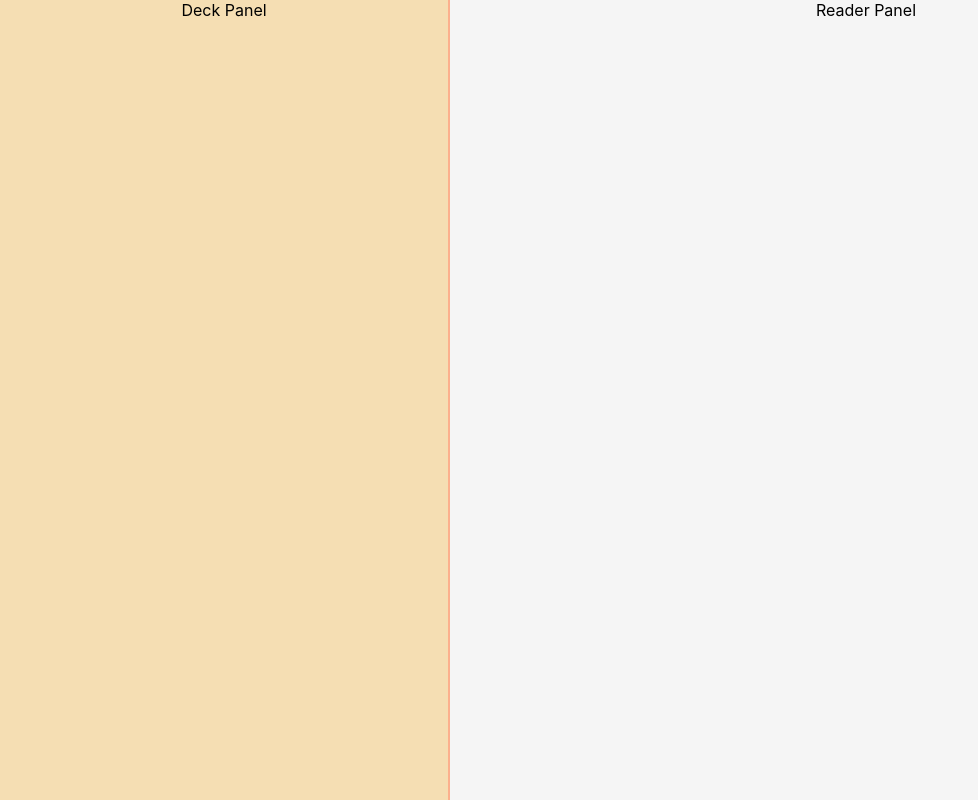
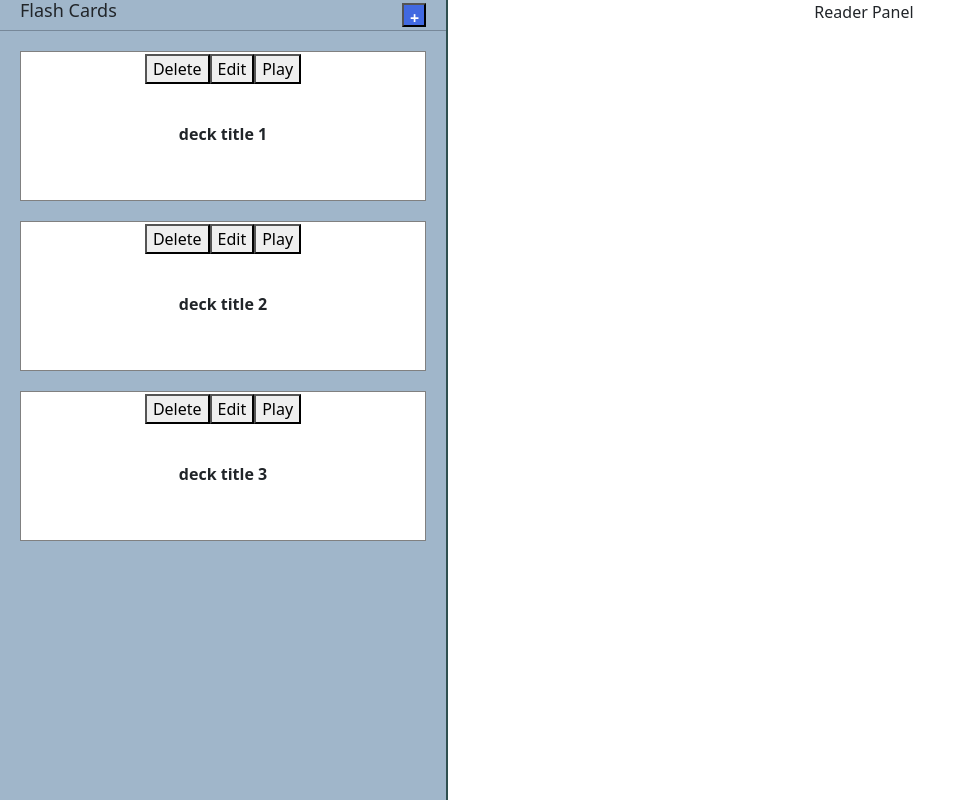
Before and after one commit to pfmagic/flash-card-creator, a React (Create React App) app: page / in a window 1280 px wide. Shown: the whole page, without its empty margins (0-978 px from the left). Built offline with nearby package versions, Linux system fonts and the light colour scheme.

Commit message:
basic structure for deck list and form

```diff
--- a/package.json
+++ b/package.json
@@ -6,6 +6,7 @@
     "@testing-library/jest-dom": "^5.14.1",
     "@testing-library/react": "^11.2.7",
     "@testing-library/user-event": "^12.8.3",
+    "bootstrap": "^5.0.2",
     "react": "^17.0.2",
     "react-dom": "^17.0.2",
     "react-scripts": "4.0.3",
--- a/src/App.js
+++ b/src/App.js
@@ -1,4 +1,5 @@
 import React from 'react';
+import '../node_modules/bootstrap/dist/css/bootstrap.min.css';
 import './App.css';
 import Reader from './Components/Reader';
 
--- a/src/Components/DeckPanel.jsx
+++ /dev/null
@@ -1,11 +0,0 @@
-import React from 'react';
-
-const DeckPanel = () => {
-    return(
-        <React.Fragment>
-            <div className="left-col deckpanel">Deck Panel</div>
-        </React.Fragment>
-    );
-}
-
-export default DeckPanel;
--- /dev/null
+++ b/src/Components/DeckPanel/CardList.jsx
@@ -0,0 +1,32 @@
+import React from 'react';
+
+class CardList extends React.Component {
+    constructor(props) {
+        super(props);
+
+        this.state = {
+            panel: "cardlist"
+        }
+    }
+
+    render(){
+        return(
+            <React.Fragment>
+                <Card />
+            </React.Fragment>
+        );
+    }
+}
+
+const Card = (props) => {
+    console.log(props.panel);
+        return(
+            <div
+                className="card deck"
+            >
+                Front of Card
+            </div>
+        );
+}
+
+export default CardList;
--- /dev/null
+++ b/src/Components/DeckPanel/DeckList.jsx
@@ -0,0 +1,102 @@
+import React from 'react';
+import './deck.css';
+
+class DeckList extends React.Component {
+    constructor(props){
+        super(props);
+        this.state = {
+            panel: "decklist",
+            title: "Flash Cards",
+            decks: [
+                { id: '1', title: 'deck title 1' },
+                { id: '2', title: 'deck title 2' },
+                { id: '3', title: 'deck title 3' },
+            ],
+        }
+    }
+
+    renderDeck(decks) {
+        return (
+            decks.map(deck => (
+                <Deck
+                    key={deck.id}
+                    id={deck.id}
+                    value={deck.title}
+                    showForm={this.props.showForm}
+                    handleEditClick={() => this.handleEditClick(deck.id)}
+                    handleDeleteClick={() => this.handleDeleteClick(deck.id)}
+                    onClick={() => this.handleClick()}
+                />
+            ))
+        );
+      }
+
+    render(){
+        return(
+            <React.Fragment>
+                {this.renderDeck(this.state.decks)}
+            </React.Fragment>
+        );
+    }
+
+}
+
+export class DeckForm extends React.Component {
+   // constructor(props){
+    //    super(props);
+        //this.onChangeTitle = this.onChangeTitle.bind(this);
+   // }
+
+    onChangeTitle(e){
+        this.setState({
+            title: e.target.value,
+        });
+    }
+
+    onSubmit(e){
+        e.preventDefaut();
+        this.setState({
+            title: '',
+        })
+    }
+
+    render(){
+        return(
+            <React.Fragment>
+                <div className="deck">
+                    <form onSubmit={this.handleSubmit}>
+                        <label>
+                            <input
+                                type="text"
+                                name="title"
+                                placeholder="Type a deck name"
+                                value={this.props.decks}
+                                onChange={this.onChangeTitle}
+                            />
+                        </label>
+                        <button className="btn cancel-btn">Cancel</button>
+                        <input type="submit" value="Save" />
+                    </form>
+                </div>
+            </React.Fragment>
+        );
+    }
+
+}
+
+const Deck = (props) => {
+    return(
+        <React.Fragment>
+            <div className="deck">
+                <div className='deck-controls'>
+                    <button>Delete</button>
+                    <button>Edit</button>
+                    <button>Play</button>
+                </div>
+                <div className='deck-title'>{props.value}</div>
+            </div>
+        </React.Fragment>
+    );
+}
+
+export default DeckList;
--- /dev/null
+++ b/src/Components/DeckPanel/DeckPanel.jsx
@@ -0,0 +1,85 @@
+import React from 'react';
+import DeckList,{DeckForm} from './DeckList';
+import CardList from './CardList';
+
+class DeckPanel extends React.Component {
+    constructor(props) {
+        super(props);
+        this.state = {
+            panel: "decklist",
+            title: "Flash Cards",
+            showForm: false,
+        }
+
+        this.handleAddClick = this.handleAddClick.bind(this);
+    }
+
+    handleAddClick(showForm){
+        this.setState({showForm:true});
+    }
+
+    render() {
+        let list;
+        if(this.state.panel === 'decklist'){
+            list = <DeckList showForm={this.state.showForm}/>;
+        }else{
+            list = <CardList showForm={this.state.showForm}/>;
+        }
+
+       return(
+            <React.Fragment>
+                <div className="left-col deckpanel">
+                    <PanelHeader
+                        panel={this.state.panel}
+                        title={this.state.title}
+                        showForm={this.state.showForm}
+                        clickFunc={this.handleAddClick}
+                    />
+                    {(()=>{
+                        if(this.state.showForm === true){
+                           return <DeckForm />;
+                        }
+                    })()}
+                    {list}
+                </div>
+            </React.Fragment>
+        );
+    }
+
+}
+
+class PanelHeader extends React.Component {
+   // constructor(props){
+   //     super(props);
+   // }
+
+    render(){
+        return(
+                <React.Fragment>
+                    <div className="panel-header">
+                        <h1 className="panel-title">{this.props.title}</h1>
+                        <AddBtn showForm="true" handler={this.props.clickFunc}/>
+                    </div>
+                </React.Fragment>
+            );
+    }
+}
+
+class AddBtn extends React.Component{
+    //constructor(props){
+    //    super(props);
+    //}
+
+    render() {
+        return(
+            <button
+                className="add-btn"
+                value="true"
+                onClick={()=>this.props.handler(true)}
+            >+</button>
+        );
+    }
+
+}
+
+export default DeckPanel;
--- /dev/null
+++ b/src/Components/DeckPanel/deck.css
@@ -0,0 +1,56 @@
+.deck {
+    background-color: white;
+    border: 1px solid gray;
+    margin: 20px 20px;
+    display: flex;
+    flex-flow: column;
+    min-height: 150px;
+}
+
+.deck .deck-controls {
+    flex: 1;
+    padding: 2px 5px;
+    justify-items: right;
+}
+
+.deck .deck-title {
+    flex: 2;
+    padding: 20px 20px;
+    font-weight: bold;
+}
+
+.card-front {
+    font-weight: bold;
+}
+
+.card-back {
+    font-weight: normal;
+}
+
+.panel-header {
+    display: flex;
+    flex-flow: row nowrap;
+    border-bottom:1px solid lightslategray;
+    align-items: center;
+}
+
+.panel-title {
+    font-size: 18px;
+    text-align: left;
+    padding: 0 20px;
+    flex: 2;
+}
+
+.add-btn {
+    background-color: royalblue;
+    font-weight: bold;
+    color:white;
+    height: 24px;
+    width: 24px;
+    margin-right: 20px;
+}
+
+.card {
+    align-items: center;
+    justify-content: center;
+}
--- a/src/index.css
+++ b/src/index.css
@@ -32,11 +32,11 @@ code {
 }
 
 .left-col {
-  background-color:wheat;
-  border-right: 2px solid rgb(252, 176, 141);
+  background-color:rgb(160, 182, 202);
+  border-right: 2px solid darkslategrey;
   flex: 0 0 35%;
 }
 .right-col {
-  background-color:whitesmoke;
+  background-color:rgb(255, 255, 255);
   flex: 0 0 65%;
 }
```
Also changed, not shown: src/Components/Reader.jsx (+8 -2 lines), 1 other file (tests, documents, lock files or other folders).
